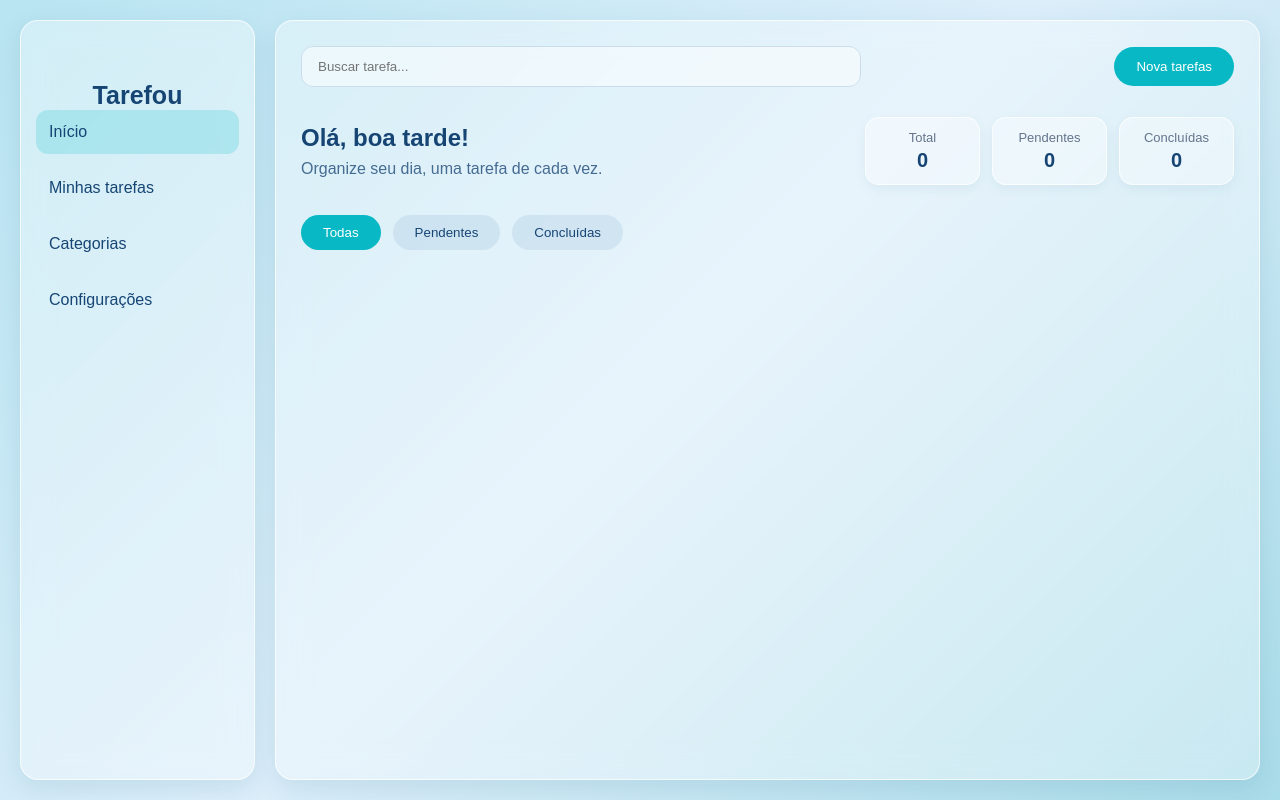
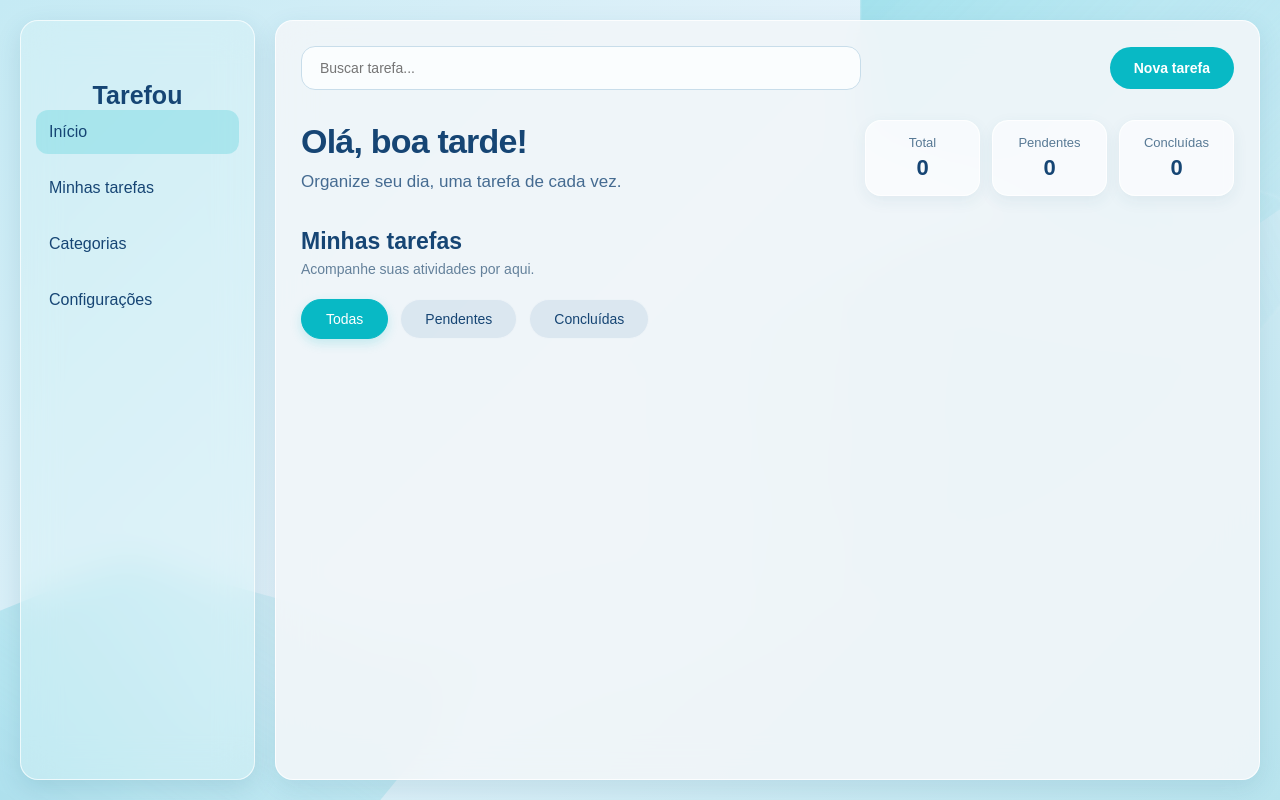
Before and after one commit to vitorfacanha/tarefou, a plain HTML site: page index.html in a window 1280 px wide. Drawn offline with Linux system fonts and the light colour scheme.

Commit message:
style: aprimora layout e identidade visual da página

```diff
--- a/css/style.css
+++ b/css/style.css
@@ -12,15 +12,17 @@
 }
 
 body {
+    position: relative;
+    overflow-x: hidden;
     min-height: 100vh;
     padding: 20px;
     font-family: Arial, sans-serif;
     color: var(--cor-texto);
     background: linear-gradient(
     135deg,
-    #b8e4f1,
-    #dceefa,
-    #a9dce9
+    #C5EAF4 0%,
+    #E4F2FA 45%,
+    #B8E4EE 100%
     );
 }
 
@@ -37,9 +39,9 @@ body {
     padding: 25px 15px;
     border: 1px solid #FFFFFFB3;
     border-radius: 18px;
-    background: #FFFFFF59;
-    backdrop-filter: blur(15px);
-    box-shadow: 0 8px 25px #2364821f;
+    background: #DDF4F766;
+    backdrop-filter: blur(18px);
+    box-shadow: 0 8px 25px #23648226;
 }
 
 .sidebar h2 {
@@ -70,10 +72,10 @@ body {
 
 .conteudo {
     padding: 25px;
-    border: 1px solid #FFFFFFB3;
+    border: 1px solid #FFFFFFCC;
     border-radius: 18px;
-    background: #FFFFFF59;
-    backdrop-filter: blur(15px);
+    background: #F1F5F9E6;
+    backdrop-filter: blur(18px);
     box-shadow: 0 8px 25px #2364821f;
 }
 
@@ -87,20 +89,37 @@ body {
 
 .topo input {
     width: 60%;
-    padding: 12px 16px;
-    border: 1px solid #cbddeb;
-    border-radius: 12px;
+    padding: 13px 18px;
+    border: 1px solid #C8DDEA;
+    border-radius: 14px;
     outline: none;
-    background: #FFFFFF80;
+    background: #FFFFFFB3;
+    color: #164574;
+    font-size: 14px;
+    transition: 0.3s;
+}
+
+.topo input:focus {
+    border-color: #56bfcb;
+    box-shadow: 0 0 0 3px #56bfcb26;
 }
 
 .topo button {
-    padding: 12px 22px;
+    padding: 13px 24px;
     border: none;
     border-radius: 25px;
     background: #08b9c5;
     color: white;
+    font-size: 14px;
+    font-weight: bold;
     cursor: pointer;
+    transition: 0.3s;
+}
+
+.topo button:hover {
+    background: #079eaa;
+    transform: translateY(-2px);
+    box-shadow: 0 5px 15px #08b9c540;
 }
 
 .boas-vindas {
@@ -110,30 +129,69 @@ body {
 .boas-vindas h1 {
     margin-bottom: 8px;
     color: #164574;
+    font-size: 34px;
+    font-weight: 700;
+    letter-spacing: -0.8px;
 }
 
 .boas-vindas p{
     color: #456b91;
+    font-size: 17px;
+    line-height: 1.5;
+}
+
+.titulo-tarefas {
+    margin-bottom: 22px;
+}
+
+.titulo-tarefas h2 {
+    margin-bottom: 6px;
+    color: #164574;
+    font-size: 23px;
+    font-weight: 700;
+}
+
+.titulo-tarefas p {
+    color: #64819b;
+    font-size: 14px;
+}
+
+.lista-tarefas {
+    display: grid;
+    grid-template-columns: repeat(2, minmax(0, 1fr));
+    gap: 16px;
+    align-items: start;
+    min-height: 250px;
 }
 
 .filtros {
     display: flex;
+    align-items: center;
     gap: 12px;
     margin-bottom: 25px;
 }
 
 .filtros button {
-    padding: 10px 22px;
-    border: none;
-    border-radius: 20px;
+    padding: 11px 24px;
+    border: 1px solid #FFFFFF80;
+    border-radius: 25px;
     background: #6496be26;
     color: #164574;
+    font-size: 14px;
     cursor: pointer;
+    transition: 0.3s;
+}
+
+.filtros button:hover{
+    background: #88e8f0;
+    transform: translateY(-2px);
 }
 
 .filtros button:first-child{
     background: #08b9c5;
-    color: white
+    color: white;
+    border-color: #08b9c5;
+    box-shadow: 0 4px 12px #08b9c533;
 }
 
 .resumo {
@@ -141,7 +199,7 @@ body {
     justify-content: space-between;
     align-items: center;
     gap: 20px;
-    margin-bottom: 30px;
+    margin-bottom: 32px;
 }
 
 .contadores {
@@ -155,20 +213,100 @@ body {
     align-items: center;
     justify-content: center;
     min-width: 115px;
-    padding: 12px 18px;
-    border: 1px solid #FFFFFFB3;
-    border-radius: 14px;
-    background: #FFFFFF59;
-    box-shadow: 0 4px 12px #23648214;
+    padding: 14px 18px;
+    border: 1px solid #FFFFFFCC;
+    border-radius: 16px;
+    background: #FFFFFF99;
+    box-shadow: 0 5px 15px #23648214;
+    transition: 0.3s;
+}
+
+.contador:hover {
+    transform: translateY(-3px);
+    box-shadow: 0 8px 18px #23648226;
 }
 
 .contador span {
     font-size: 13px;
-    color: var(--cor-secundaria);
+    color: #587995;
 }
 
 .contador strong {
-    margin-top: 4px;
-    font-size: 20px;
+    margin-top: 5px;
+    font-size: 22px;
     color: #164574;
 }
+
+.fundo-decorativo {
+    position: fixed;
+    inset: 0;
+    overflow: hidden;
+    pointer-events: none;
+    z-index: -1;
+}
+
+.forma {
+    position: absolute;
+    filter: blur(1px);
+}
+
+.forma-1 {
+    width: 600px;
+    height: 520px;
+    top: -250px;
+    right: -180px;
+    background: linear-gradient(
+        135deg,
+        #36C5D580,
+        #71D6E64D,
+        #FFFFFF00
+    );
+    clip-path: polygon(
+        0 0,
+        100% 0,
+        75% 35%,
+        100% 65%,
+        55% 100%,
+        0 75%
+    );
+}
+
+.forma-2 {
+    width: 750px;
+    height: 500px;
+    bottom: -260px;
+    left: -230px;
+    border-radius: 65% 35% 25% 75%;
+    background: linear-gradient(
+        45deg,
+        #168CB866,
+        #52C9DB4D,
+        #FFFFFF00
+    );
+    clip-path: polygon(
+        0 15%,
+        55% 0,
+        100% 35%,
+        75% 65%,
+        100% 100%,
+        0 100%
+    );
+    transform: rotate(-12deg);
+}
+
+.forma-3 {
+    width: 1100px;
+    height: 300px;
+    top: 38%;
+    left: 20%;
+    border-radius: 50%;
+    border: 1px solid #FFFFFF40;
+    background: linear-gradient(
+        90deg,
+        #FFFFFF00,
+        #FFFFFF40,
+        #6BD3E52B,
+        #FFFFFF00
+    );
+    transform: rotate(-25deg);
+}
--- a/index.html
+++ b/index.html
@@ -9,6 +9,13 @@
     <script src="js/app.js" defer></script>
 </head>
 <body>
+
+    <div class="fundo-decorativo">
+        <div class="forma forma-1"></div>
+        <div class="forma forma-2"></div>
+        <div class="forma forma-3"></div>
+    </div>
+
     <div class="container">
         <aside class="sidebar">
             <h2>Tarefou</h2>
@@ -24,7 +31,7 @@
         <main class="conteudo">
             <header class="topo">
                 <input type="text" placeholder="Buscar tarefa...">
-                <button>Nova tarefas</button>
+                <button>Nova tarefa</button>
             </header>
 
             <section class="resumo">
@@ -57,6 +64,11 @@
 
             <section class="tarefas">
 
+                <div class="titulo-tarefas">
+                    <h2>Minhas tarefas</h2>
+                    <p>Acompanhe suas atividades por aqui.</p>
+                </div>
+
                 <div class="filtros">
                     <button>Todas</button>
                     <button>Pendentes</button>
```
